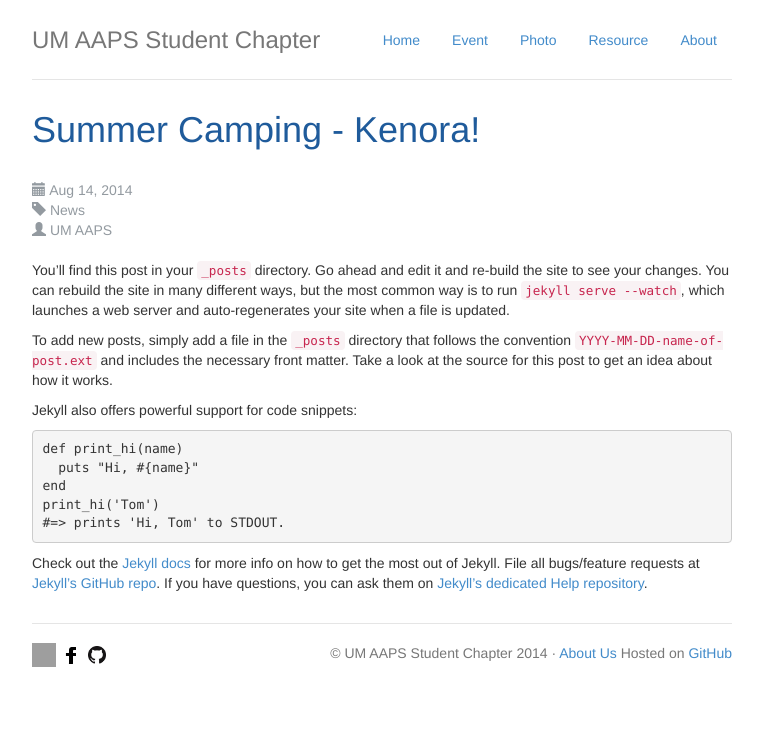
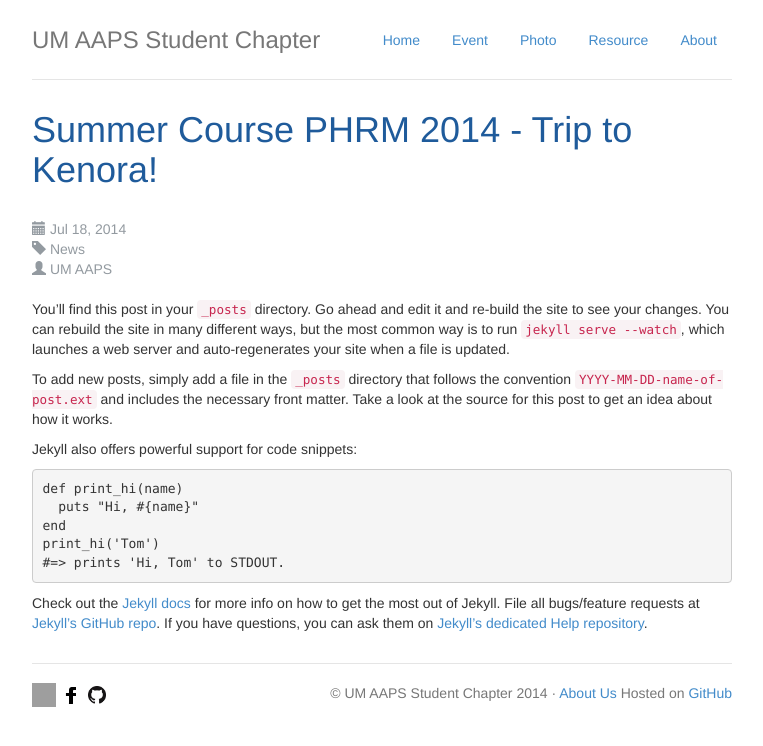
Before and after one commit to umaaps/umaaps.github.io, a Jekyll site: the page built from _posts/2014-07-18-summer-course-phrm.md, in a window 1280 px wide. Shown: the top 746 px of the page, without its empty margins (273-1036 px from the left). Built offline with Jekyll 4.4.1, drawn with Linux system fonts in a browser that asks for light colours.

Commit message:
add post for kenora trip

```diff
--- a/_posts/2014-07-18-summer-course-phrm.md
+++ b/_posts/2014-07-18-summer-course-phrm.md
@@ -1,8 +1,8 @@
 ---
 layout: post
-title:  Summer Camping - Kenora!
+title:  Summer Course PHRM 2014 - Trip to Kenora!
 author: UM AAPS
-date:   2014-08-14 20:48:12
+date:   2014-07-18 20:48:12
 categories: News
 excerpt: Our most amazing activity during the summer of 2014!
 ---
```
